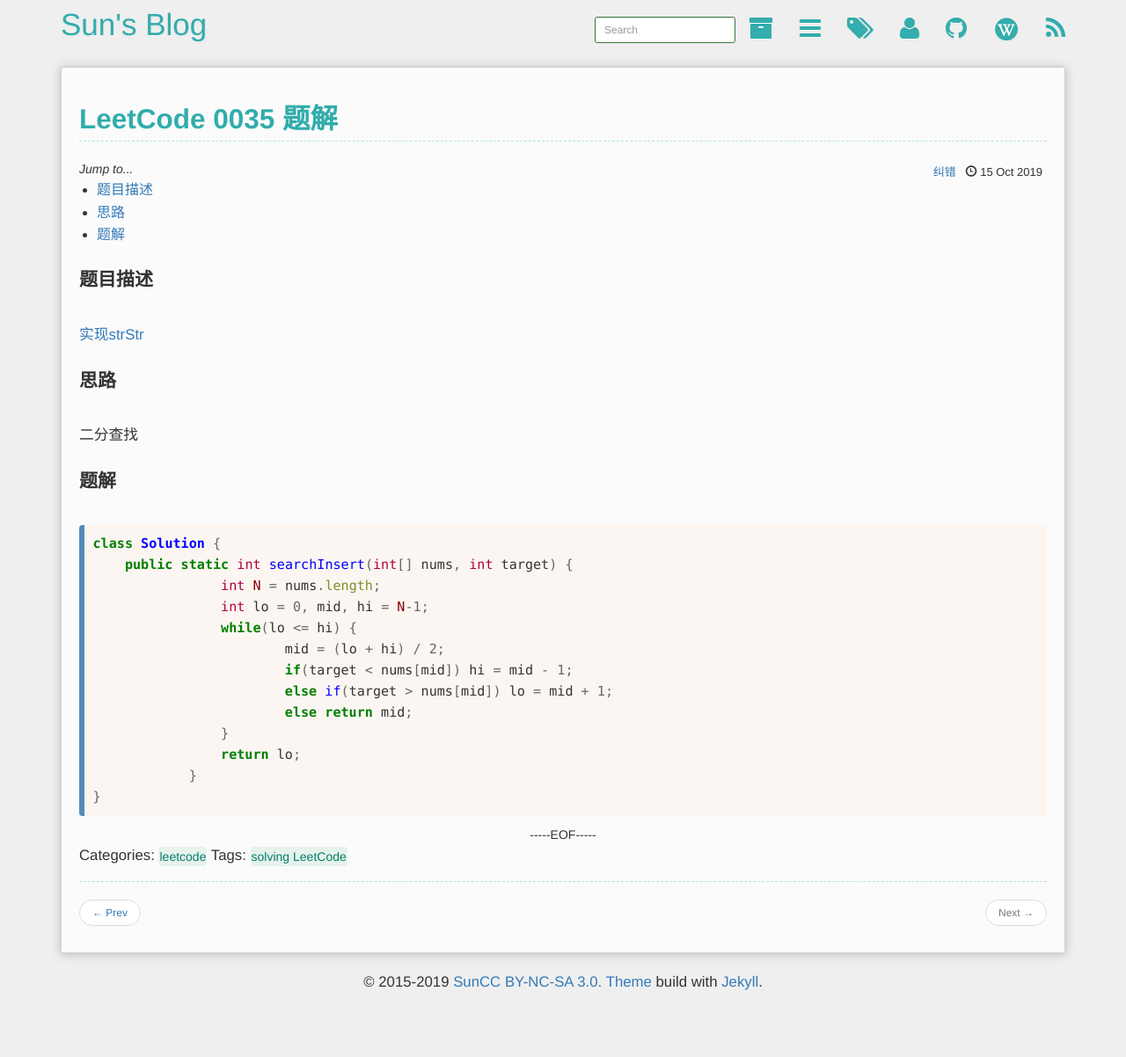
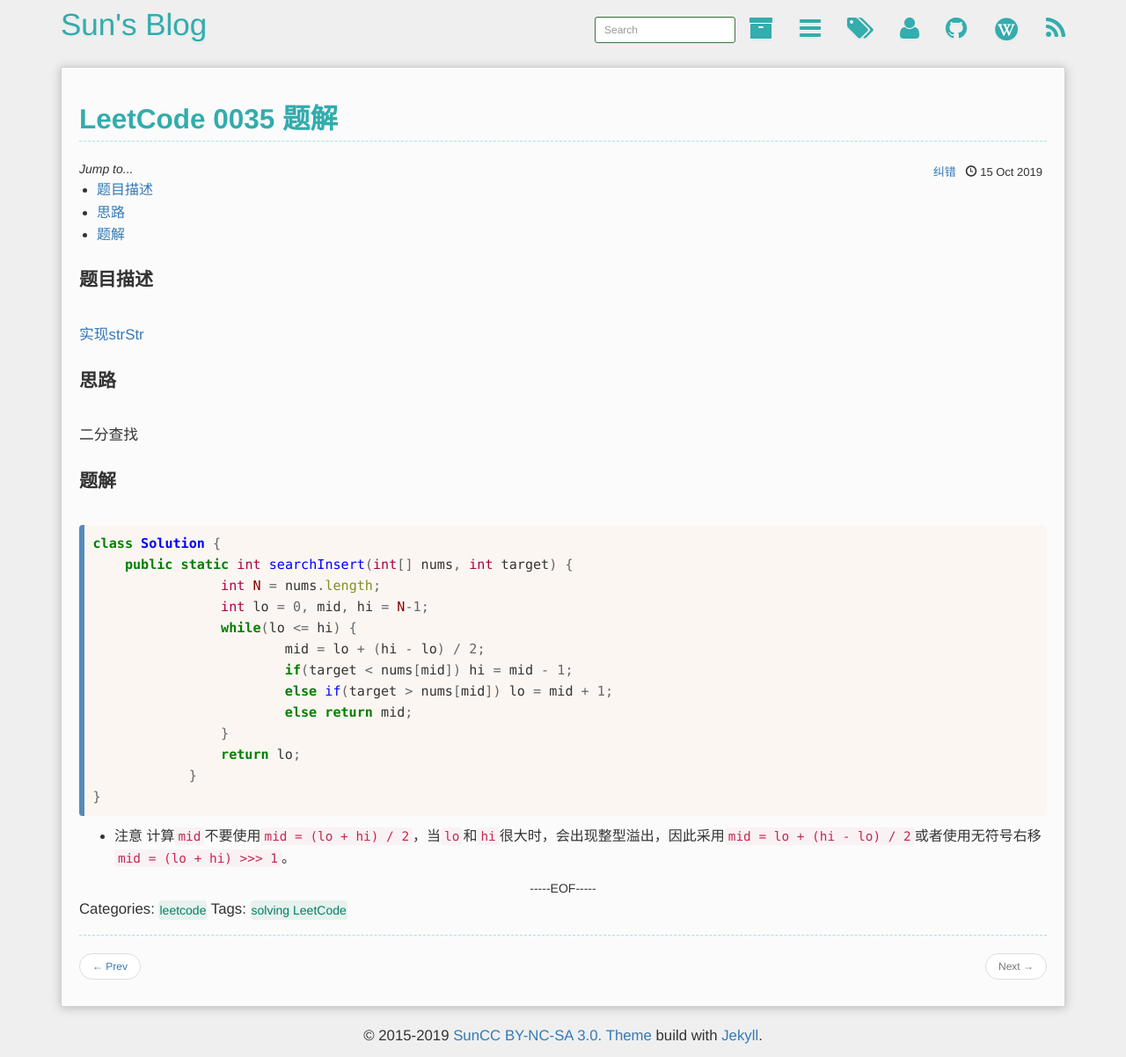
Before and after one commit to YurieSun/YurieSun.github.io, a Jekyll site: the page built from _posts/2019-10-15-leetcode-0035-search-insert-position.md, in a window 1280 px wide. Shown: the whole page at 88% size. Built offline with Jekyll 4.4.1, drawn with Linux system fonts in a browser that asks for light colours; before the commit the page ends 1141 px from its top, so only the background shows below that.

Commit message:
submit leetcode 0035

````diff
--- a/_posts/2019-10-15-leetcode-0035-search-insert-position.md
+++ b/_posts/2019-10-15-leetcode-0035-search-insert-position.md
@@ -21,7 +21,7 @@ class Solution {
 	    	int N = nums.length;
 	    	int lo = 0, mid, hi = N-1;
 	    	while(lo <= hi) {
-	    		mid = (lo + hi) / 2;
+	    		mid = lo + (hi - lo) / 2;
 	    		if(target < nums[mid]) hi = mid - 1;
 	    		else if(target > nums[mid]) lo = mid + 1;
 	    		else return mid;
@@ -30,3 +30,5 @@ class Solution {
 	    }
 }
 ```
+* 注意
+计算`mid`不要使用`mid = (lo + hi) / 2`，当`lo`和`hi`很大时，会出现整型溢出，因此采用`mid = lo + (hi - lo) / 2`或者使用无符号右移`mid = (lo + hi) >>> 1`。
````
